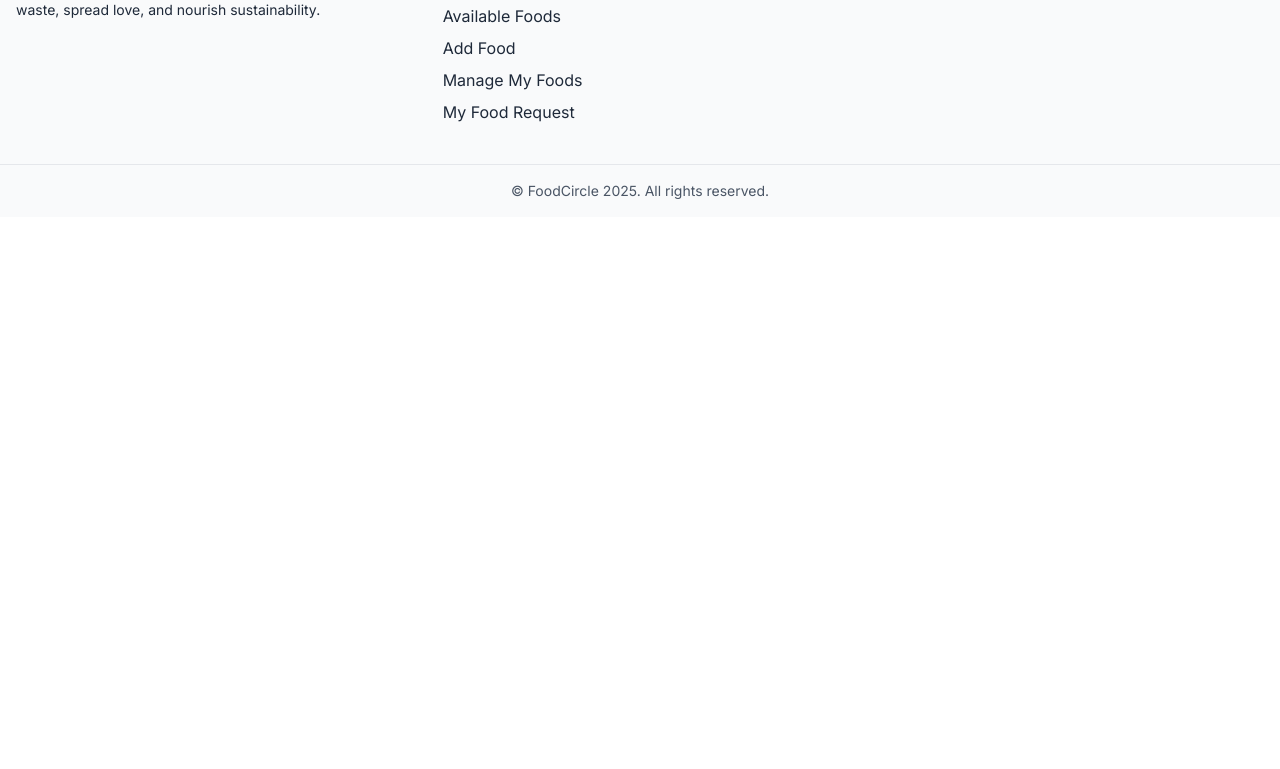
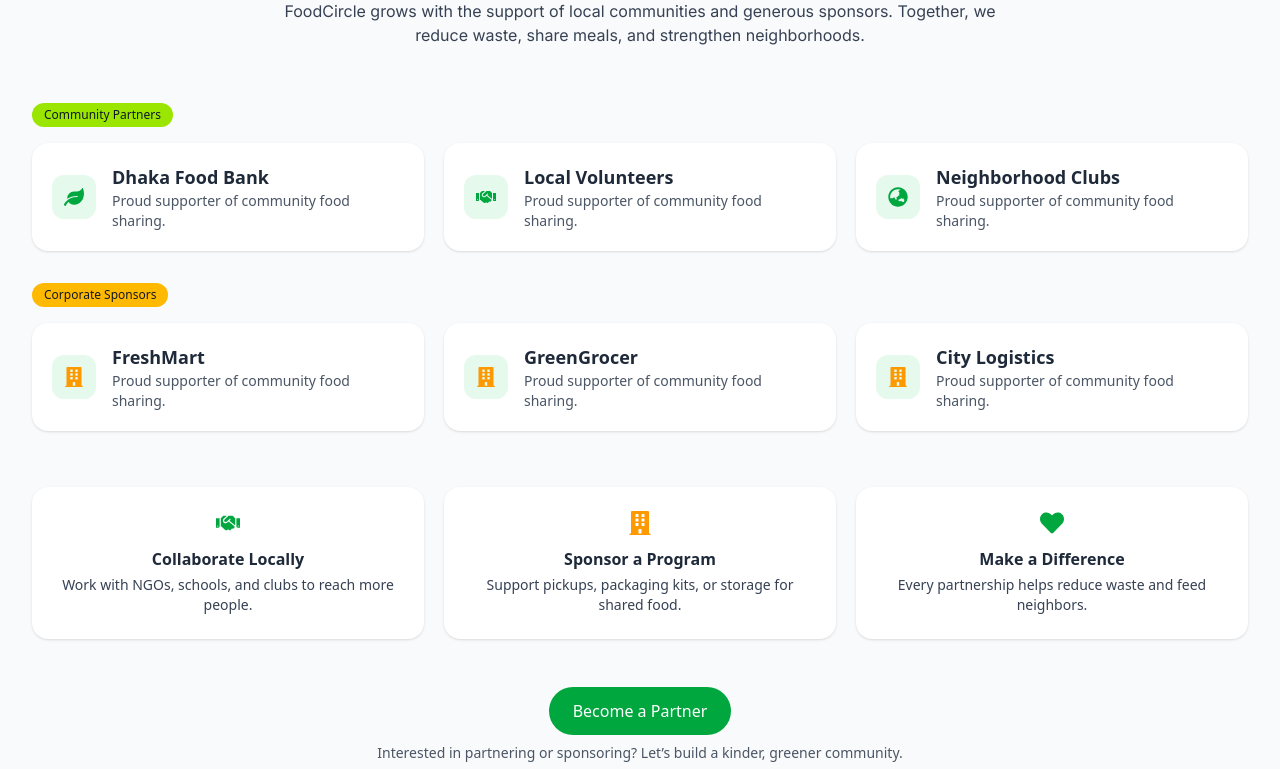
Before and after one commit to Jakirhossain80/foodCircle-ph-public, a React (Vite) app: page / in a window 1280 px wide. Shown: the part 6151-6920 px from the top of the page. Before the commit the page ends 6368 px from the top, so only its background shows below. Built offline with nearby package versions, Linux system fonts and the light colour scheme; no server answers.

Commit message:
PartnersAndSponsors component has been added

```diff
--- a/src/components/Home.jsx
+++ b/src/components/Home.jsx
@@ -7,6 +7,7 @@ import JoinTheMovement from "./JoinTheMovement";
 import OurMission from "./OurMission";
 import CategoryOfSharedFood from "./CategoryOfSharedFood";
 import SafetyAndQualityGuideline from "./SafetyAndQualityGuideline";
+import PartnersAndSponsors from "./PartnersAndSponsors";
 
 
 const Home = () => {
@@ -38,6 +39,9 @@ const Home = () => {
       <div className="mb-10">
         <SafetyAndQualityGuideline />
       </div>
+      <div className="mb-10">
+        <PartnersAndSponsors />
+      </div>
 
     </>
   );
--- /dev/null
+++ b/src/components/PartnersAndSponsors.jsx
@@ -0,0 +1,133 @@
+// src/components/PartnersAndSponsors.jsx
+import { FaHandshake, FaBuilding, FaHeart, FaGlobeAsia, FaLeaf } from "react-icons/fa";
+
+const partnerGroups = [
+  {
+    label: "Community Partners",
+    pillClass: "bg-lime-400 text-gray-900",
+    items: [
+      { name: "Dhaka Food Bank", icon: <FaLeaf className="text-green-600 dark:text-green-500 text-xl transition-all duration-500" aria-hidden /> },
+      { name: "Local Volunteers", icon: <FaHandshake className="text-green-600 dark:text-green-500 text-xl transition-all duration-500" aria-hidden /> },
+      { name: "Neighborhood Clubs", icon: <FaGlobeAsia className="text-green-600 dark:text-green-500 text-xl transition-all duration-500" aria-hidden /> },
+    ],
+  },
+  {
+    label: "Corporate Sponsors",
+    pillClass: "bg-amber-400 text-gray-900",
+    items: [
+      { name: "FreshMart", icon: <FaBuilding className="text-amber-500 text-xl transition-all duration-500" aria-hidden /> },
+      { name: "GreenGrocer", icon: <FaBuilding className="text-amber-500 text-xl transition-all duration-500" aria-hidden /> },
+      { name: "City Logistics", icon: <FaBuilding className="text-amber-500 text-xl transition-all duration-500" aria-hidden /> },
+    ],
+  },
+];
+
+const PartnersAndSponsors = () => {
+  return (
+    <section
+      className="w-full bg-gray-50 dark:bg-gray-900 transition-all duration-500"
+      aria-labelledby="partners-sponsors-heading"
+    >
+      <div className="container mx-auto px-4 py-12 md:py-16">
+        {/* Header */}
+        <div className="max-w-3xl mx-auto text-center mb-10 md:mb-14">
+          <h2
+            id="partners-sponsors-heading"
+            className="text-2xl md:text-3xl font-semibold font-poppins text-gray-800 dark:text-gray-100 transition-all duration-500"
+          >
+            Partners & Sponsors
+          </h2>
+          <p className="mt-3 text-gray-700 dark:text-gray-300 font-inter transition-all duration-500">
+            FoodCircle grows with the support of local communities and generous sponsors.
+            Together, we reduce waste, share meals, and strengthen neighborhoods.
+          </p>
+        </div>
+
+        {/* Partner/Sponsor Groups */}
+        <div className="space-y-8">
+          {partnerGroups.map((group) => (
+            <div key={group.label} className="space-y-4">
+              <div className="flex items-center justify-between">
+                <div className="flex items-center gap-2">
+                  <span
+                    className={`inline-flex px-3 py-1 text-xs font-medium rounded-full ${group.pillClass} transition-all duration-500`}
+                  >
+                    {group.label}
+                  </span>
+                </div>
+              </div>
+
+              {/* Logo/Name Grid */}
+              <div className="grid gap-5 sm:grid-cols-2 lg:grid-cols-3">
+                {group.items.map((item) => (
+                  <article
+                    key={item.name}
+                    className="group bg-white dark:bg-gray-800 rounded-2xl shadow p-5 flex items-center gap-4 transition-all duration-500 hover:shadow-lg"
+                  >
+                    <span className="inline-flex p-3 rounded-xl bg-green-500/10 dark:bg-green-500/20 transition-all duration-500">
+                      {item.icon}
+                    </span>
+                    <div className="flex-1">
+                      <h3 className="text-base md:text-lg font-semibold text-gray-800 dark:text-gray-100 transition-all duration-500">
+                        {item.name}
+                      </h3>
+                      <p className="text-xs md:text-sm text-gray-600 dark:text-gray-400 transition-all duration-500">
+                        Proud supporter of community food sharing.
+                      </p>
+                    </div>
+                  </article>
+                ))}
+              </div>
+            </div>
+          ))}
+        </div>
+
+        {/* Support Strip */}
+        <div className="mt-12 md:mt-14 grid gap-5 md:grid-cols-3">
+          <div className="bg-white dark:bg-gray-800 rounded-2xl shadow p-6 text-center transition-all duration-500">
+            <FaHandshake className="mx-auto text-green-600 dark:text-green-500 text-2xl transition-all duration-500" aria-hidden />
+            <h4 className="mt-3 font-semibold text-gray-800 dark:text-gray-100 transition-all duration-500">
+              Collaborate Locally
+            </h4>
+            <p className="mt-1 text-sm text-gray-700 dark:text-gray-300 transition-all duration-500">
+              Work with NGOs, schools, and clubs to reach more people.
+            </p>
+          </div>
+          <div className="bg-white dark:bg-gray-800 rounded-2xl shadow p-6 text-center transition-all duration-500">
+            <FaBuilding className="mx-auto text-amber-500 text-2xl transition-all duration-500" aria-hidden />
+            <h4 className="mt-3 font-semibold text-gray-800 dark:text-gray-100 transition-all duration-500">
+              Sponsor a Program
+            </h4>
+            <p className="mt-1 text-sm text-gray-700 dark:text-gray-300 transition-all duration-500">
+              Support pickups, packaging kits, or storage for shared food.
+            </p>
+          </div>
+          <div className="bg-white dark:bg-gray-800 rounded-2xl shadow p-6 text-center transition-all duration-500">
+            <FaHeart className="mx-auto text-green-600 dark:text-green-500 text-2xl transition-all duration-500" aria-hidden />
+            <h4 className="mt-3 font-semibold text-gray-800 dark:text-gray-100 transition-all duration-500">
+              Make a Difference
+            </h4>
+            <p className="mt-1 text-sm text-gray-700 dark:text-gray-300 transition-all duration-500">
+              Every partnership helps reduce waste and feed neighbors.
+            </p>
+          </div>
+        </div>
+
+        {/* CTA */}
+        <div className="mt-10 md:mt-12 text-center">
+          <button
+            type="button"
+            className="inline-flex items-center justify-center px-6 py-3 rounded-full bg-green-600 hover:bg-green-700 text-white font-medium transition-all duration-500"
+          >
+            Become a Partner
+          </button>
+          <p className="mt-2 text-xs md:text-sm text-gray-600 dark:text-gray-400 transition-all duration-500">
+            Interested in partnering or sponsoring? Let’s build a kinder, greener community.
+          </p>
+        </div>
+      </div>
+    </section>
+  );
+};
+
+export default PartnersAndSponsors;
```
